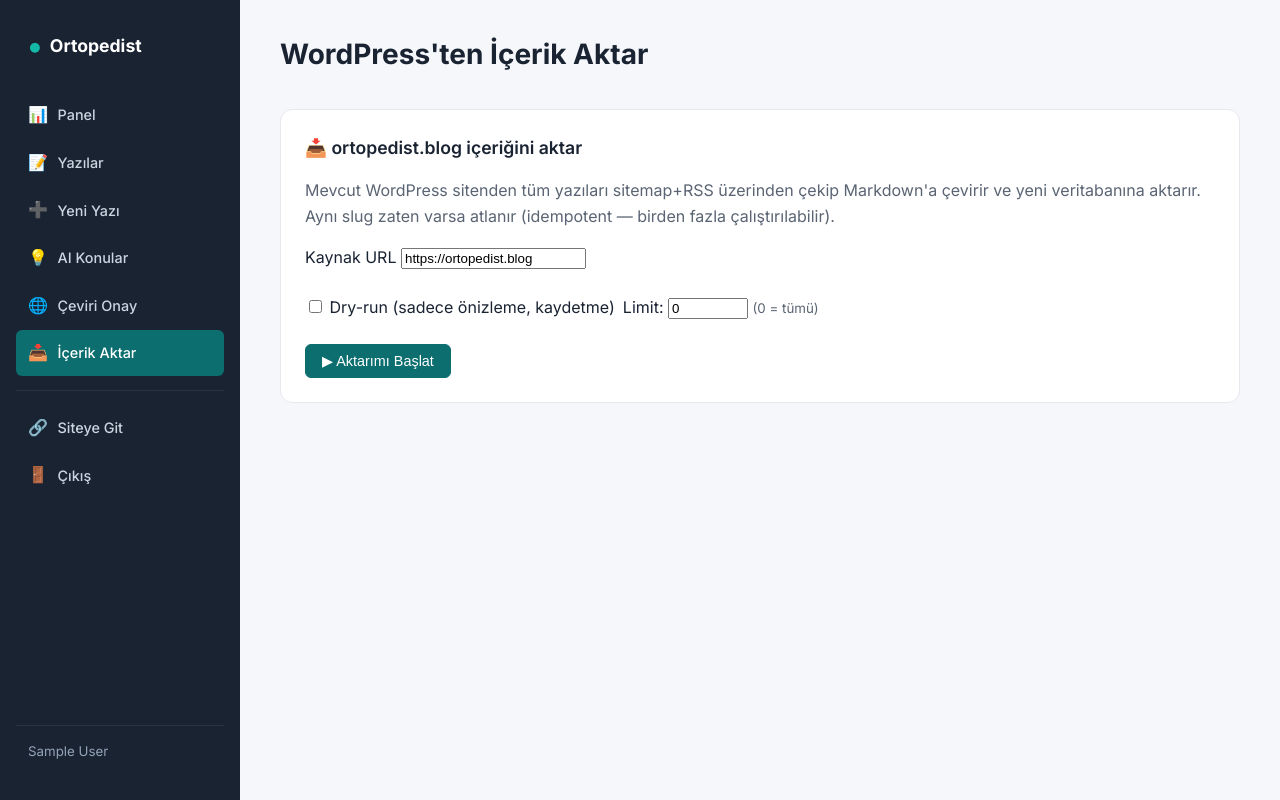
After one commit to ozgurkarakoyun/ortopedist, a Flask app: page /admin/migrate-wp in a window 1280 px wide. The commit adds this page. Run offline with Flask 3, Linux system fonts and the light colour scheme; the visitor is signed in with stand-in values (Sample User, id 1); data that the repository does not hold is empty.

Commit message:
Add files via upload

```diff
--- a/routes/admin.py
+++ b/routes/admin.py
@@ -278,3 +278,74 @@
         .all()
     )
     return render_template("admin/translations.html", pending=pending)
+
+
+# --- WordPress İçerik Migrasyonu (tek tık) --------------------------------
+
+@admin_bp.route("/migrate-wp", methods=["GET"])
+@login_required
+def migrate_wp_page():
+    """Migrasyon arayüzü."""
+    existing_count = db.session.query(Post).filter(Post.original_url.isnot(None)).count()
+    return render_template("admin/migrate.html", existing_count=existing_count)
+
+
+@admin_bp.route("/migrate-wp/run", methods=["POST"])
+@login_required
+@limiter.limit("3 per hour")
+def migrate_wp_run():
+    """
+    WordPress'ten içerik aktarımını çalıştırır (synchronous).
+    Mevcut migrate_content.py modülünü kullanır.
+    """
+    import sys
+    from pathlib import Path
+
+    # scripts/ klasörünü path'e ekle
+    scripts_dir = str(Path(current_app.root_path) / "scripts")
+    if scripts_dir not in sys.path:
+        sys.path.insert(0, scripts_dir)
+
+    try:
+        import migrate_content
+    except ImportError as e:
+        return jsonify({"error": f"Migration modülü yüklenemedi: {e}"}), 500
+
+    payload = request.get_json(silent=True) or {}
+    source = payload.get("source", "https://ortopedist.blog")
+    limit = int(payload.get("limit", 0))
+    dry_run = bool(payload.get("dry_run", False))
+
+    try:
+        urls = migrate_content.fetch_post_urls(source)
+    except Exception as e:
+        return jsonify({"error": f"Sitemap/RSS okunamadı: {e}"}), 500
+
+    if limit:
+        urls = urls[:limit]
+
+    results = {"total": len(urls), "success": 0, "skipped": 0, "failed": 0, "items": []}
+
+    for url in urls:
+        try:
+            data = migrate_content.parse_post_page(url)
+            existing = db.session.query(Post).filter_by(slug=data["slug"]).first()
+            if existing:
+                results["skipped"] += 1
+                results["items"].append({"url": url, "status": "skipped", "title": data.get("title", "")})
+                continue
+            if dry_run:
+                results["items"].append({"url": url, "status": "preview", "title": data.get("title", "")})
+                continue
+            post = migrate_content.import_post(data, dry_run=False)
+            if post:
+                results["success"] += 1
+                results["items"].append({"url": url, "status": "imported", "title": data.get("title", "")})
+            else:
+                results["failed"] += 1
+                results["items"].append({"url": url, "status": "failed", "error": "boş içerik"})
+        except Exception as e:
+            results["failed"] += 1
+            results["items"].append({"url": url, "status": "error", "error": str(e)})
+
+    return jsonify(results)
--- a/templates/admin/base.html
+++ b/templates/admin/base.html
@@ -32,6 +32,9 @@
     <a href="{{ url_for('admin.translations') }}" class="{% if request.endpoint == 'admin.translations' %}active{% endif %}">
       <span>🌐</span> Çeviri Onay
     </a>
+    <a href="{{ url_for('admin.migrate_wp_page') }}" class="{% if 'migrate' in (request.endpoint or '') %}active{% endif %}">
+      <span>📥</span> İçerik Aktar
+    </a>
     <hr>
     <a href="{{ url_for('public.index') }}" target="_blank">
       <span>🔗</span> Siteye Git
--- a/templates/admin/dashboard.html
+++ b/templates/admin/dashboard.html
@@ -75,6 +75,12 @@
   <div id="discoverResult" style="margin-top: 1rem;"></div>
 </section>
 
+<section class="admin-card">
+  <h2>📥 İçerik Migrasyonu</h2>
+  <p class="muted">ortopedist.blog WordPress sitendeki tüm yazıları tek tıkla buraya aktar.</p>
+  <a href="{{ url_for('admin.migrate_wp_page') }}" class="btn btn-primary">WordPress'ten Aktar →</a>
+</section>
+
 <script>
 document.getElementById('discoverBtn').addEventListener('click', async () => {
   const btn = document.getElementById('discoverBtn');
--- /dev/null
+++ b/templates/admin/migrate.html
@@ -0,0 +1,99 @@
+{% extends "admin/base.html" %}
+{% block title %}WordPress'ten İçerik Aktar{% endblock %}
+{% block content %}
+
+<div class="admin-header">
+  <h1>WordPress'ten İçerik Aktar</h1>
+</div>
+
+<div class="admin-card">
+  <h2>📥 ortopedist.blog içeriğini aktar</h2>
+  <p class="muted">
+    Mevcut WordPress sitenden tüm yazıları sitemap+RSS üzerinden çekip Markdown'a çevirir
+    ve yeni veritabanına aktarır. Aynı slug zaten varsa atlanır (idempotent — birden fazla
+    çalıştırılabilir).
+  </p>
+  {% if existing_count > 0 %}
+  <div class="alert alert-warning">
+    Daha önce aktarılan {{ existing_count }} yazı var. Yeniden çalıştırırsanız sadece eksikler eklenir.
+  </div>
+  {% endif %}
+
+  <div class="form-grid" style="grid-template-columns: 1fr;">
+    <label>Kaynak URL
+      <input id="src" type="text" value="https://ortopedist.blog">
+    </label>
+    <div class="row" style="display:flex; gap:.5rem; align-items:center; flex-wrap:wrap;">
+      <label style="flex-direction:row; align-items:center; gap:.4rem;">
+        <input id="dryRun" type="checkbox"> Dry-run (sadece önizleme, kaydetme)
+      </label>
+      <label style="flex-direction:row; align-items:center; gap:.4rem;">
+        Limit: <input id="limit" type="number" value="0" min="0" style="width:80px;">
+        <small class="muted">(0 = tümü)</small>
+      </label>
+    </div>
+    <button id="runBtn" class="btn btn-primary" style="width: fit-content;">▶ Aktarımı Başlat</button>
+  </div>
+</div>
+
+<div id="progressCard" class="admin-card" style="display:none;">
+  <h3 id="progressTitle">⏳ Aktarım çalışıyor…</h3>
+  <div id="progressStats" class="muted small"></div>
+  <ul id="progressList" style="list-style:none; padding:0; margin-top:1rem; max-height:500px; overflow-y:auto; font-size:.875rem;"></ul>
+</div>
+
+<script>
+const CSRF = "{{ csrf_token() }}";
+
+document.getElementById('runBtn').addEventListener('click', async () => {
+  const btn = document.getElementById('runBtn');
+  const card = document.getElementById('progressCard');
+  const title = document.getElementById('progressTitle');
+  const stats = document.getElementById('progressStats');
+  const list = document.getElementById('progressList');
+
+  if (!confirm('Aktarımı başlatmak istediğinize emin misiniz? Bu işlem 1-3 dakika sürebilir.')) return;
+
+  btn.disabled = true;
+  card.style.display = 'block';
+  title.textContent = '⏳ Aktarım çalışıyor… (1-3 dk)';
+  stats.textContent = 'Sitemap okunuyor, yazılar indiriliyor…';
+  list.innerHTML = '';
+
+  try {
+    const r = await fetch('{{ url_for("admin.migrate_wp_run") }}', {
+      method: 'POST',
+      headers: {'Content-Type': 'application/json', 'X-CSRFToken': CSRF},
+      body: JSON.stringify({
+        source: document.getElementById('src').value,
+        limit: parseInt(document.getElementById('limit').value, 10),
+        dry_run: document.getElementById('dryRun').checked
+      })
+    });
+    const data = await r.json();
+    if (data.error) throw new Error(data.error);
+
+    title.textContent = `✓ Bitti: ${data.success} aktarıldı, ${data.skipped} atlandı, ${data.failed} hata (toplam ${data.total})`;
+    stats.textContent = '';
+
+    list.innerHTML = data.items.map(item => {
+      const icon = {imported:'✅', skipped:'⏭️', preview:'👁', failed:'❌', error:'⚠️'}[item.status] || '?';
+      const color = {imported:'#16a34a', skipped:'#8a94a3', preview:'#0d6e70', failed:'#dc2626', error:'#dc2626'}[item.status] || 'inherit';
+      return `<li style="padding:.4rem 0; border-bottom:1px solid #f0f2f5; color:${color}">${icon} <strong>${item.title || item.url}</strong>${item.error ? ' — '+item.error : ''}</li>`;
+    }).join('');
+
+    if (data.success > 0) {
+      const link = document.createElement('p');
+      link.innerHTML = `<a href="{{ url_for('admin.posts_list') }}" class="btn btn-primary" style="margin-top:1rem;">→ Yazıları Görüntüle</a>`;
+      card.appendChild(link);
+    }
+  } catch (e) {
+    title.textContent = '❌ Hata';
+    stats.innerHTML = `<div class="flash flash-error">${e.message}</div>`;
+  } finally {
+    btn.disabled = false;
+  }
+});
+</script>
+
+{% endblock %}
```
Also changed, not shown: README.md.
